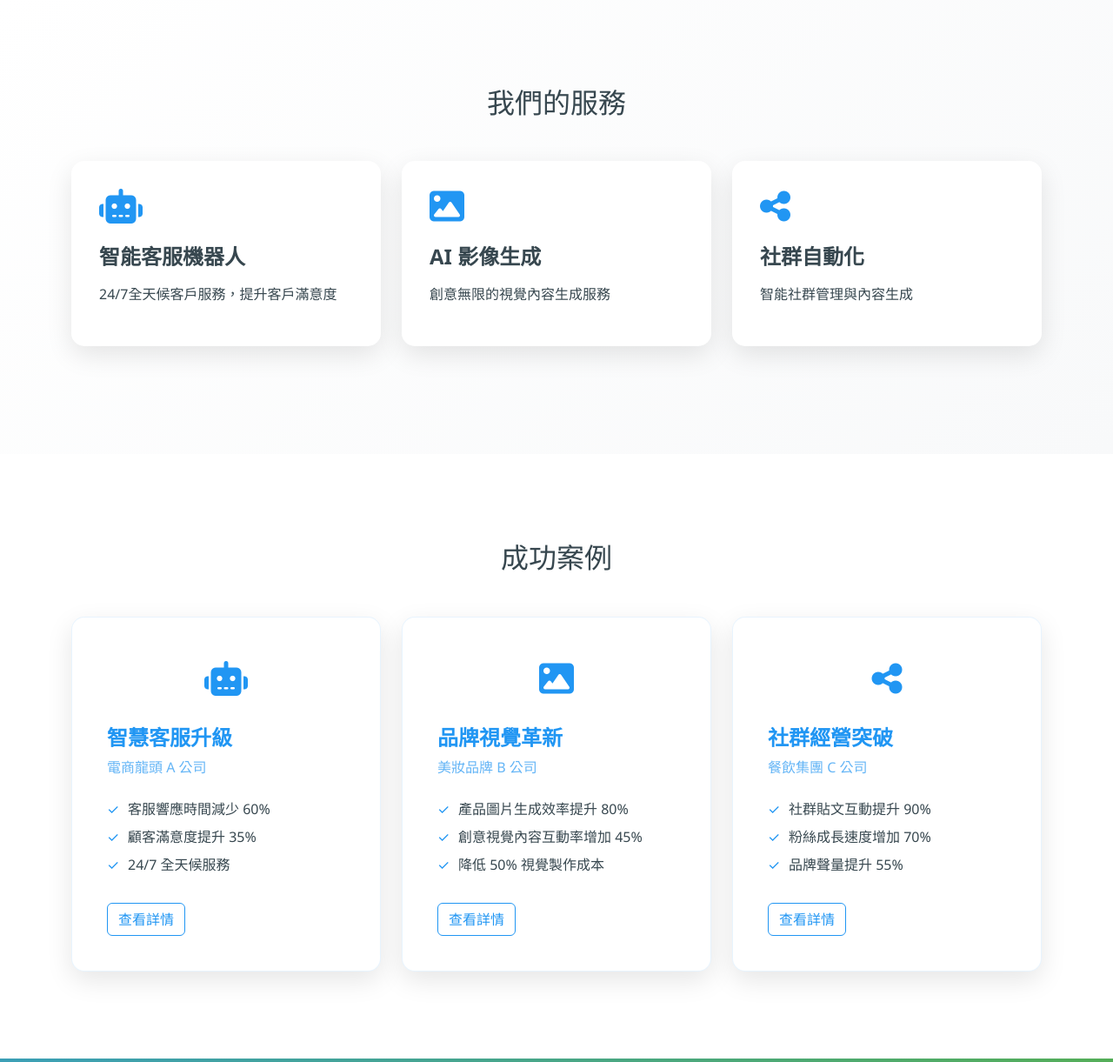
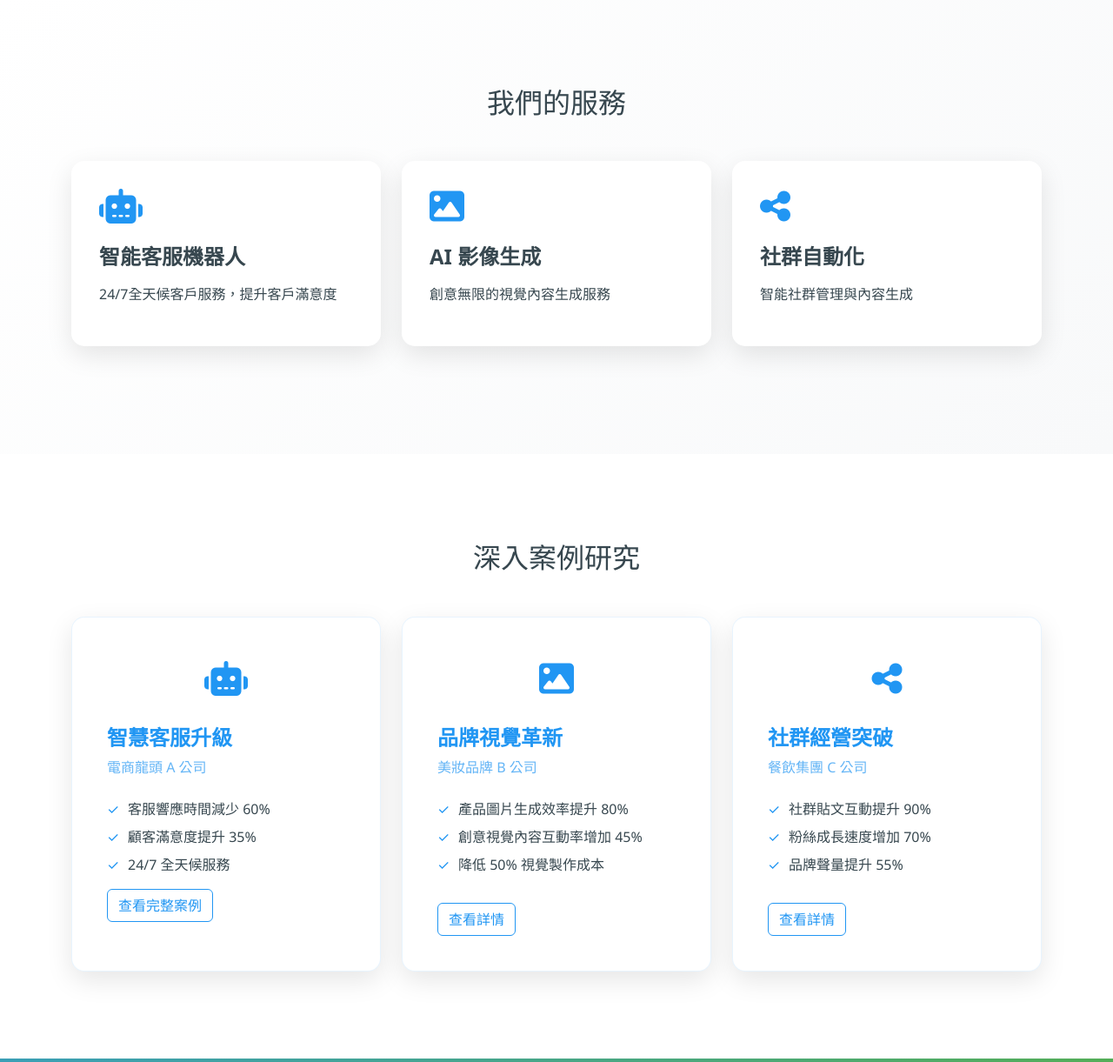
Before and after one commit to mkhsu2002/FlyPigWeb, a Flask app: page / in a window 1280 px wide. Shown: the part 1369-2590 px from the top of the page at 87% size. Run offline with Flask 3, Linux system fonts and the light colour scheme; grey boxes are pictures that could not be loaded.

Commit message:
Agent query: 請確認新增的深入案例研究區塊的標題和排版是否符合您的期望？

```diff
--- a/templates/index.html
+++ b/templates/index.html
@@ -121,10 +121,10 @@
         </div>
     </section>
 
-    <!-- Portfolio Section -->
-    <section id="portfolio" class="portfolio-section">
+    <!-- Case Studies Section -->
+    <section id="case-studies" class="portfolio-section">
         <div class="container">
-            <h2 class="text-center mb-5" data-aos="fade-up">成功案例</h2>
+            <h2 class="text-center mb-5" data-aos="fade-up">深入案例研究</h2>
             <div class="row g-4">
                 <div class="col-lg-4" data-aos="fade-up" data-aos-delay="100">
                     <div class="portfolio-card">
@@ -139,9 +139,11 @@
                                 <li>顧客滿意度提升 35%</li>
                                 <li>24/7 全天候服務</li>
                             </ul>
-                            <button class="btn btn-outline-primary mt-3" data-bs-toggle="modal" data-bs-target="#caseStudy1">
-                                查看詳情
-                            </button>
+                            <div class="mt-3">
+                                <button class="btn btn-outline-primary" data-bs-toggle="modal" data-bs-target="#caseStudy1">
+                                    查看完整案例
+                                </button>
+                            </div>
                         </div>
                     </div>
                 </div>
```
